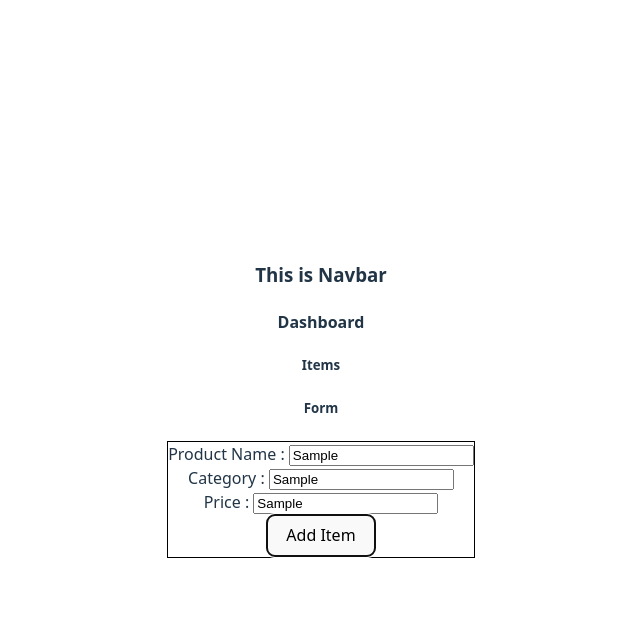
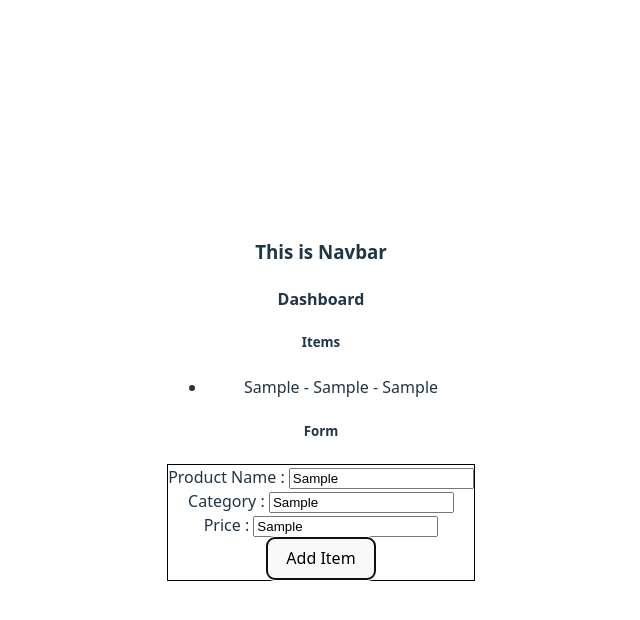
Before and after one commit to krish-mamtora/Swift-Shop-Vendor-Dashboard, a React (Vite) app: page / in a window 1280 px wide. Both pictures are taken after typing "Sample", "Sample", "Sample" into the empty fields and a click on the button "Add Item". Shown: the top 620 px of the page, without its empty margins (319-959 px from the left). Built offline with nearby package versions, Linux system fonts and the light colour scheme.

Commit message:
display issue fixed and now all items are visible

```diff
--- a/src/pages/Dashboard.tsx
+++ b/src/pages/Dashboard.tsx
@@ -1,6 +1,6 @@
 import { useEffect, useState } from 'react'
 import '../App.css'
-import { useForm } from 'react-hook-form'
+import { set, useForm } from 'react-hook-form'
 
 function Dashboard() {
 
@@ -8,28 +8,32 @@ function Dashboard() {
   const [items , setItems] = useState([]);
 
   useEffect(()=>{
-    const dispItems = JSON.parse(localStorage.getItem('items'))||[];
+    const dispItems:string = JSON.parse(localStorage.getItem('items'))||[];
     setItems(dispItems);
+    console.log(dispItems);
   },[]);
 
-  const onSubmit = (data) =>{
+  const onSubmit = (data:Object) =>{
     // console.log(typeof(data));
     addItem(data);
     // listproduct();
   }
 
-  const addItem = (data) =>{
+  const addItem = (data:Object) =>{
 
-    let items = JSON.parse(localStorage.getItem('items'))||[];
+    let olditems = JSON.parse(localStorage.getItem('items'))||[];
     // console.log('here : ', data.ProductName , typeof(data.ProductName));
 
     // items = items + ',' +(data.ProductName);
-    items.push({
+    const newItem ={
       ProductName: data.ProductName,
       Price : data.Price,
       Category : data.Category,
-    })
-    localStorage.setItem('items' , JSON.stringify(items));
+    };
+
+    const updated = [...olditems , newItem];
+    localStorage.setItem('items' , JSON.stringify(updated));
+    setItems(updated);
     // console.log(localStorage.getItem('items'));
     // localStorage.setItem('items' , items);
     // localStorage.setItem(data.ProductName , [data.Price , data.Category]);
@@ -59,8 +63,14 @@ function Dashboard() {
         <div>
            <h5>Items</h5>
            <div>
-            {/* {items.map((item, index))} */}
-            {items}
+           <ul>
+            { items.map((item , index) => (
+                <li key={index}>
+                  {item.ProductName} - {item.Category} - {item.Price}
+                </li>
+             ))}
+
+           </ul>
            </div>
         </div>
         <div>
```
